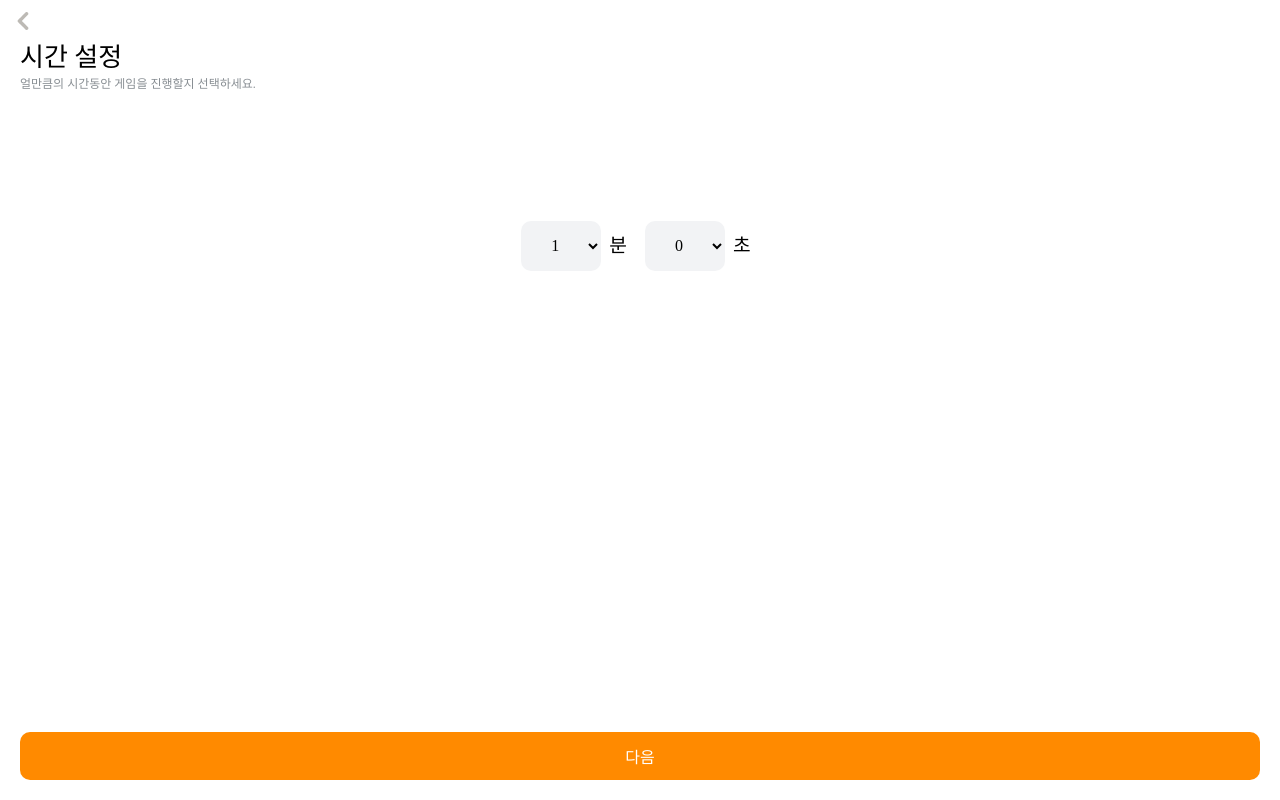
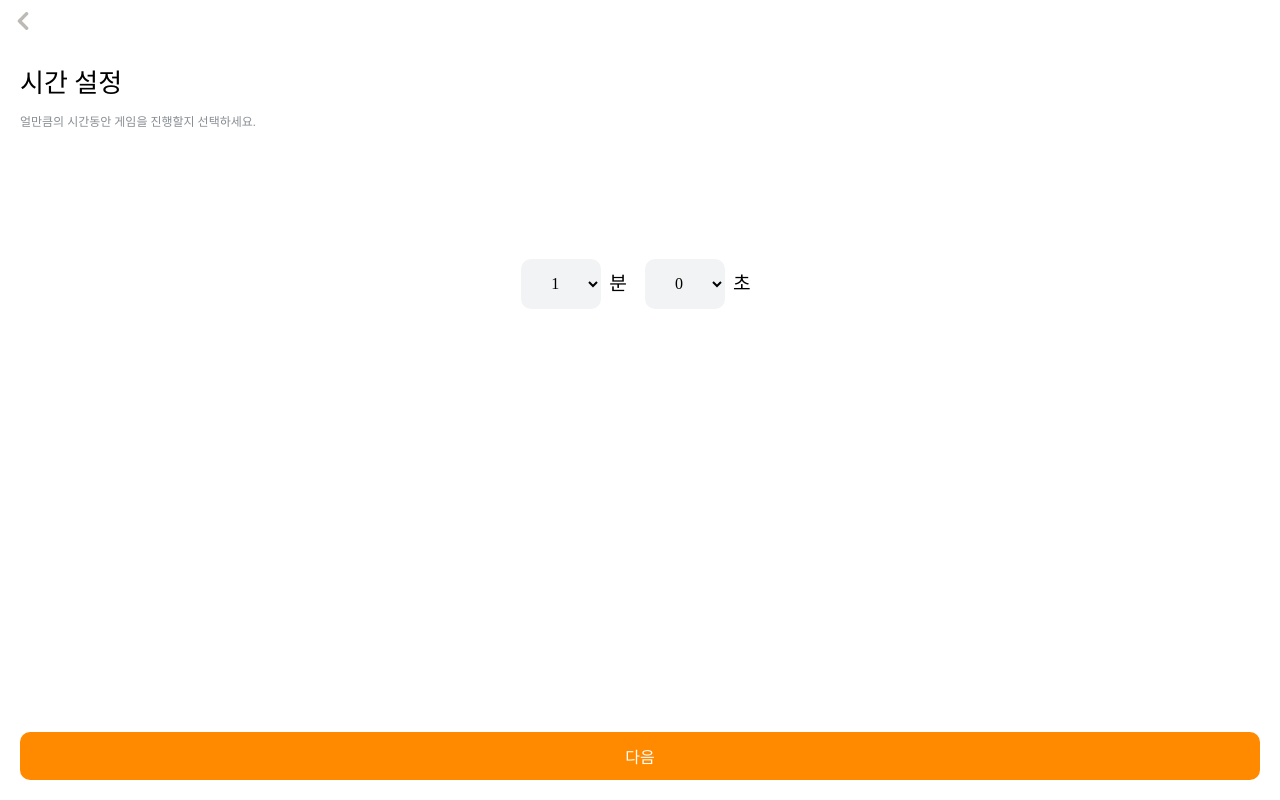
Before and after one commit to taebong1012/CharadesGame, a React (Create React App) app: page /settime in a window 1280 px wide. Built offline with nearby package versions, Linux system fonts and the light colour scheme; a web font is replaced by a local one.

Commit message:
:bug: 태그명 수정

```diff
--- a/src/Components/Title/style.js
+++ b/src/Components/Title/style.js
@@ -5,13 +5,13 @@ export const Container = styled.div`
   flex-direction: column;
 `;
 
-export const TitleText = styled.text`
+export const TitleText = styled.p`
   font-size: 1.625rem;
   font-family: "LINE700";
   margin-bottom: 0.25rem;
 `;
 
-export const CaptionText = styled.text`
+export const CaptionText = styled.p`
   font-size: 0.75rem;
   font-family: "LINE400";
   color: #888e93;
```
